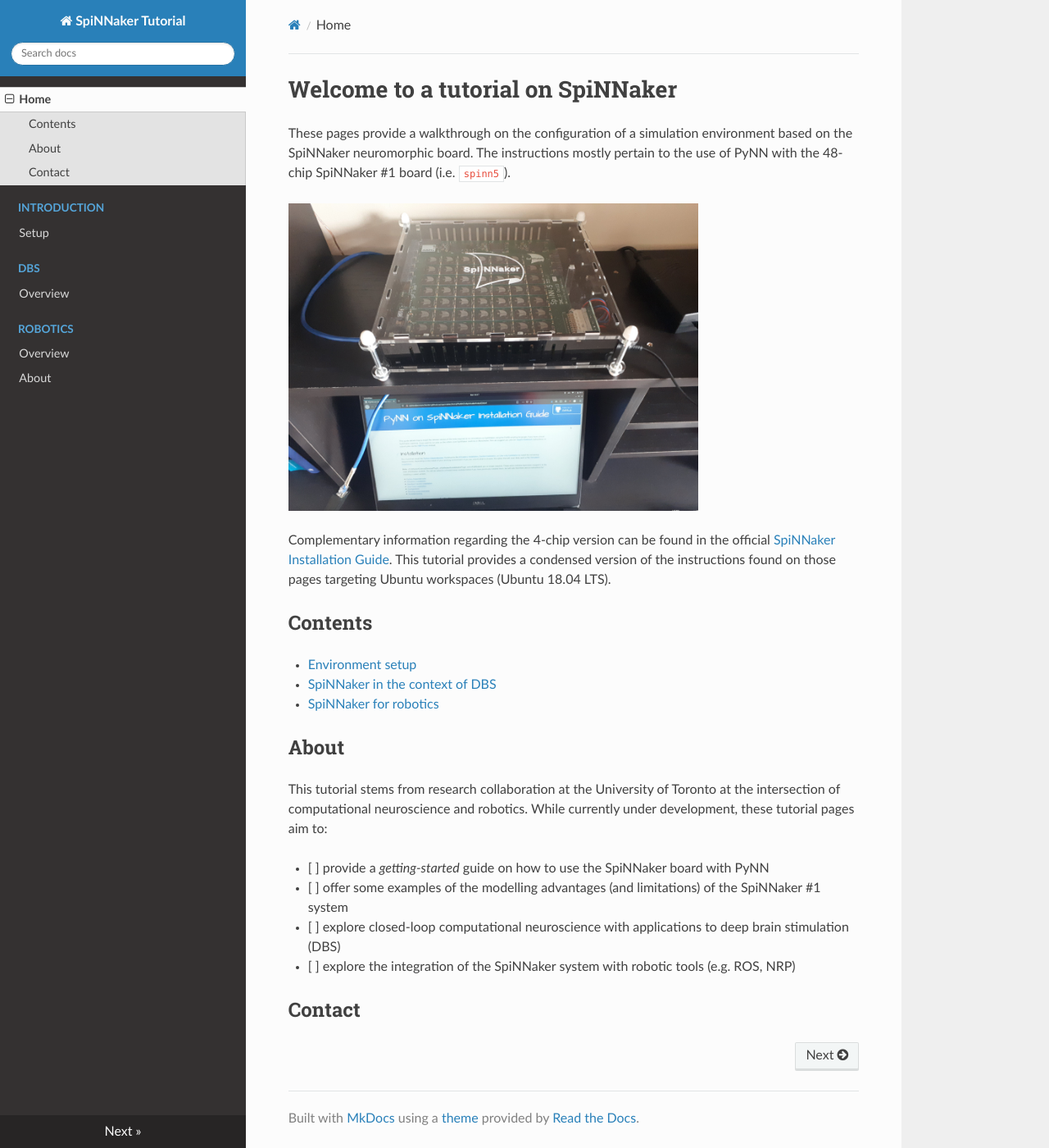
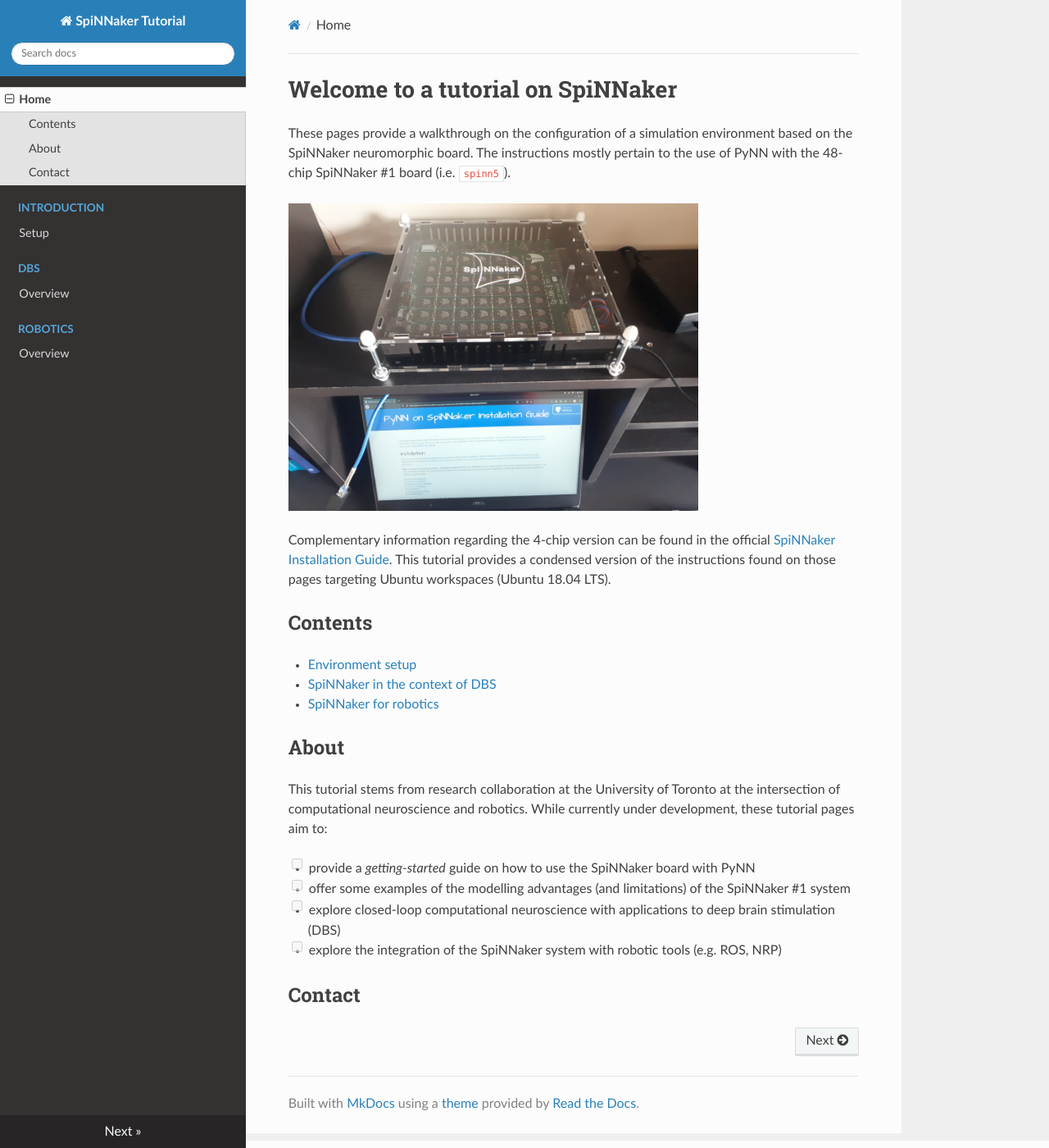
Before and after one commit to jazzalin/spinnaker-tutorial, an MkDocs documentation site: the page built from docs/index.md, in a window 1280 px wide and 1400 px high, scrolled down 9 px. Shown: the whole window at 82% size. Built offline with MkDocs 1.6.1, drawn with Linux system fonts in a browser that asks for light colours; nearby versions of some CDN libraries.

Commit message:
Added task list

```diff
--- /dev/null
+++ b/docs/css/custom.css
@@ -0,0 +1,8 @@
+.task-list-item {
+    list-style-type: none;
+  }
+
+  .task-list-item input {
+    margin: 0 4px 0.25em -20px;
+    vertical-align: middle;
+  }
--- a/docs/requirements.txt
+++ b/docs/requirements.txt
@@ -1,2 +1,3 @@
 mkdocs==1.2.1
 sphinx-rtd-theme==0.5.2
+pymdown-extensions==8.2
--- a/mkdocs.yml
+++ b/mkdocs.yml
@@ -1,5 +1,9 @@
 site_name: SpiNNaker Tutorial
 site_url: 'https://spinnaker-tutorial.readthedocs.io'
+markdown_extensions:
+    - pymdownx.tasklist
+extra_css:
+    - css/custom.css
 extra_javascript:
     - https://cdnjs.cloudflare.com/ajax/libs/mathjax/2.7.0/MathJax.js?config=TeX-AMS-MML_HTMLorMML
 theme: readthedocs
@@ -11,4 +15,3 @@ nav:
       - 'Overview': 'dbs/overview.md'
     - 'Robotics':
       - 'Overview': 'robotics/overview.md'
-    - About: 'about.md'
```
